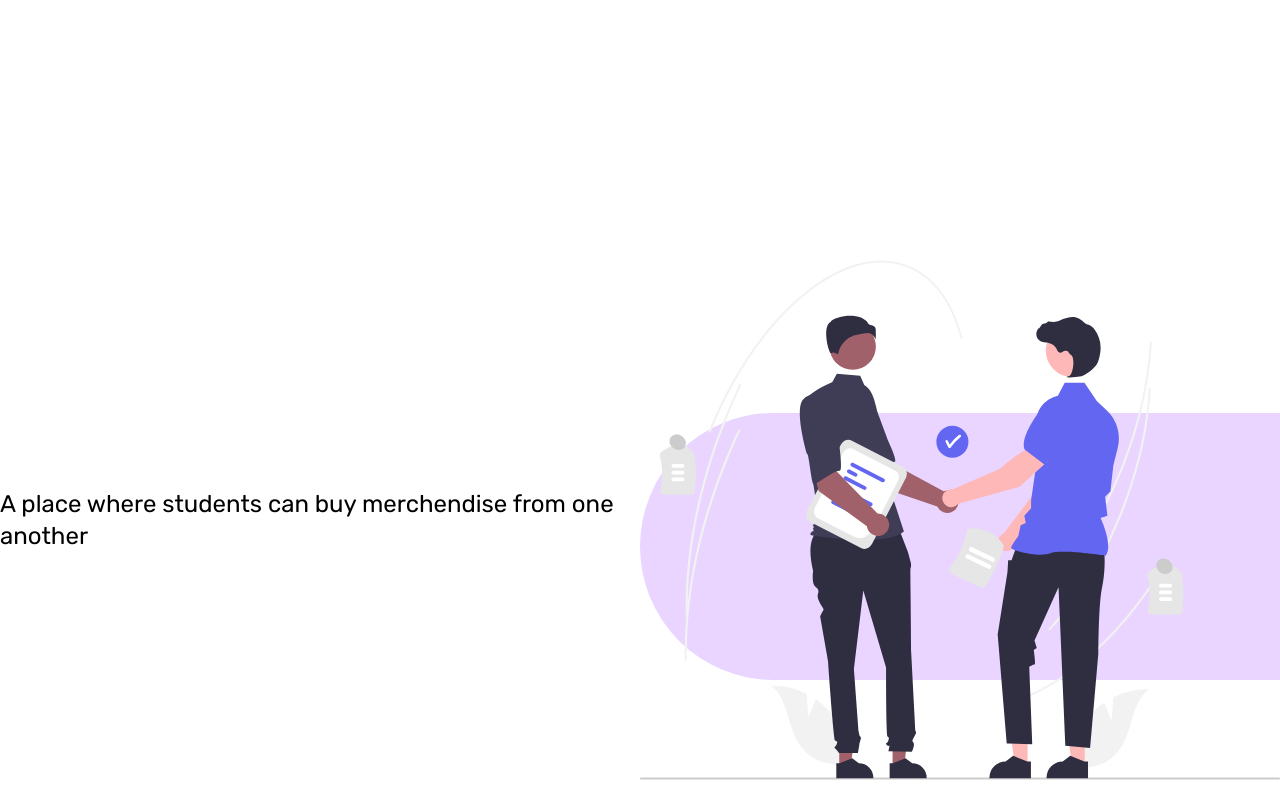
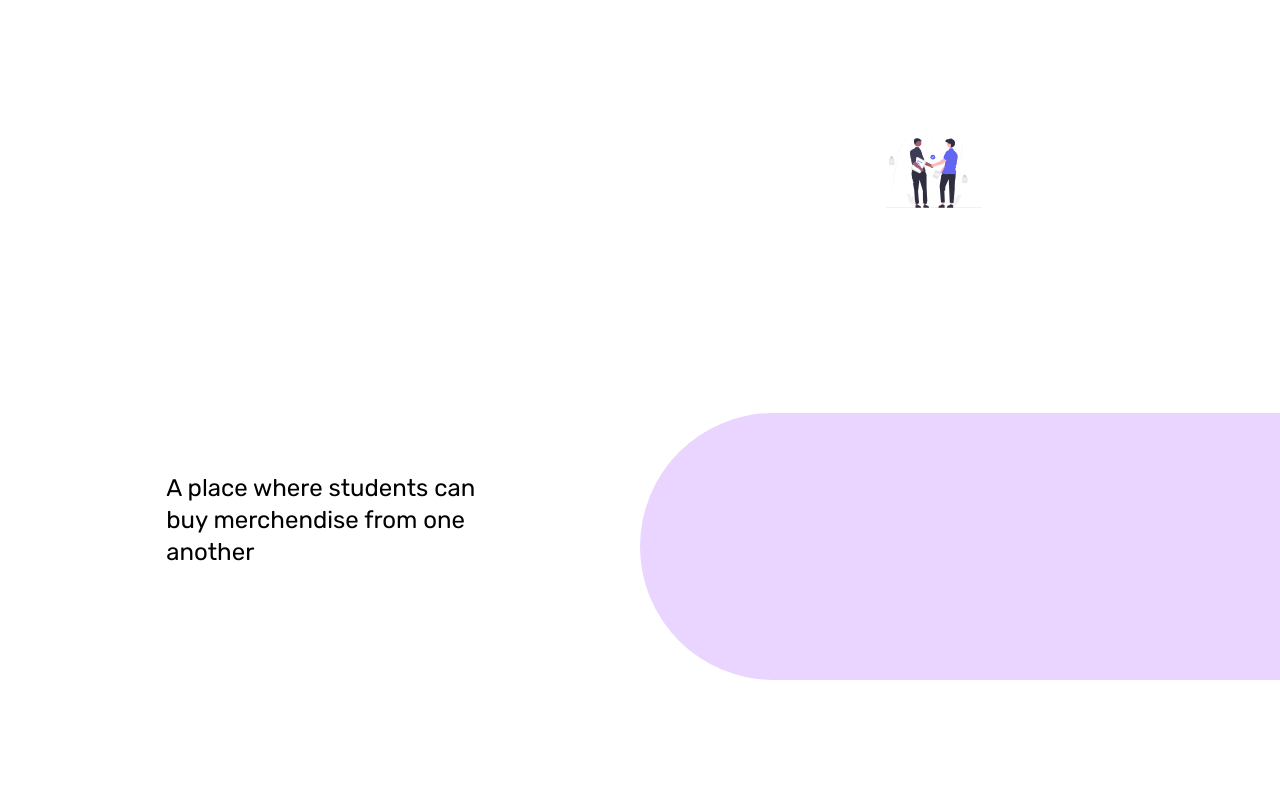
Before and after one commit to Vincent-Cayadi/cottonRoadV2, a Next.js app: page / in a window 1280 px wide. Shown: the part 680-1480 px from the top of the page. Built offline with nearby package versions, Linux system fonts and the light colour scheme.

Commit message:
Fixed IOS Issue

```diff
--- a/pages/index.tsx
+++ b/pages/index.tsx
@@ -34,15 +34,19 @@ export default function Index() {
         id="lm"
         className="relative flex flex-col-reverse justify-center w-2/3 mx-auto h-max sm:flex-row sm:h-screen sm:w-full"
       >
+        <div className="block">
           <div className="w-full h-full sm:w-1/2 sm:grid sm:place-items-center">
             <p className="text-xl text-center align-middle sm:text-2xl sm:text-left">
               A place where students can buy merchendise from one another
             </p>
           </div>
+        </div>
+        <div className="block">
           <div className="grid w-full sm:w-1/2 place-items-center">
             <div className="w-full h-4/5">
               <Deal className="block w-full h-full text-indigo-500" />
               <div className="absolute right-0 invisible block w-2/4 bg-purple-200 rounded-l-full bottom-60 sm:visible -z-10 h-2/6"></div>
+            </div>
           </div>
         </div>
       </section>
```
Lines whose indentation alone changed are shown as unchanged.
